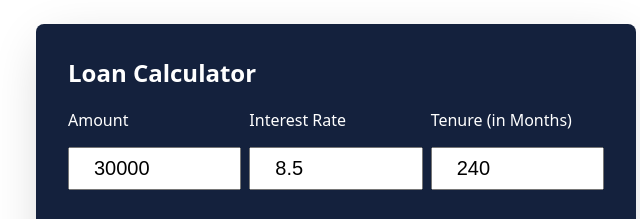
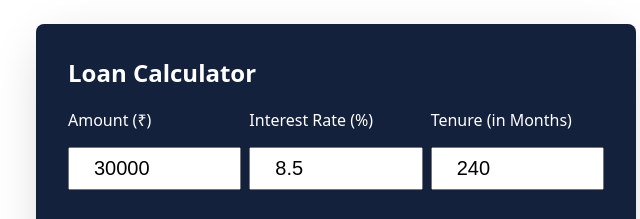
Before and after one commit to AdrshCode/loan-calculator, a plain HTML site: page index.html in a window 1280 px wide. Shown: the top 219 px of the page, 304-944 px from the left. Drawn offline with Linux system fonts and the light colour scheme.

Commit message:
Update index.html

```diff
--- a/index.html
+++ b/index.html
@@ -15,13 +15,13 @@
 
             <form action="">
                 <div class="group">
-                    <div class="title">Amount</div>
+                    <div class="title">Amount (₹)</div>
                     <input type="text" value="30000" class="loan-amount" id="loan-amount" onchange="init()"/>
                 </div>
 
 
                 <div class="group">
-                    <div class="title">Interest Rate</div>
+                    <div class="title">Interest Rate (%)</div>
                     <input type="text" value="8.5" class="interest-rate" id="interest-rate" onchange="init()"/>
                 </div>
 
```
